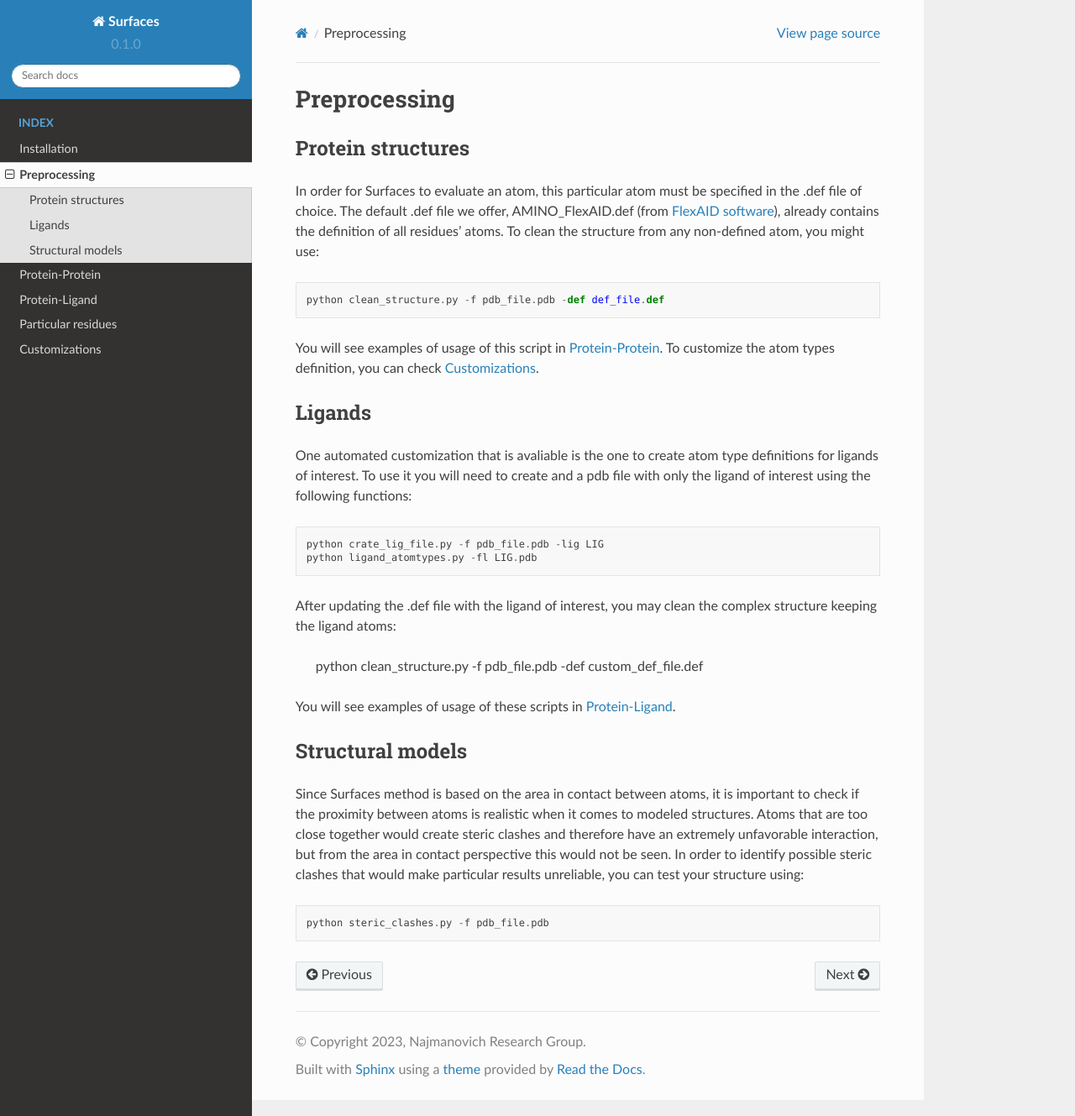
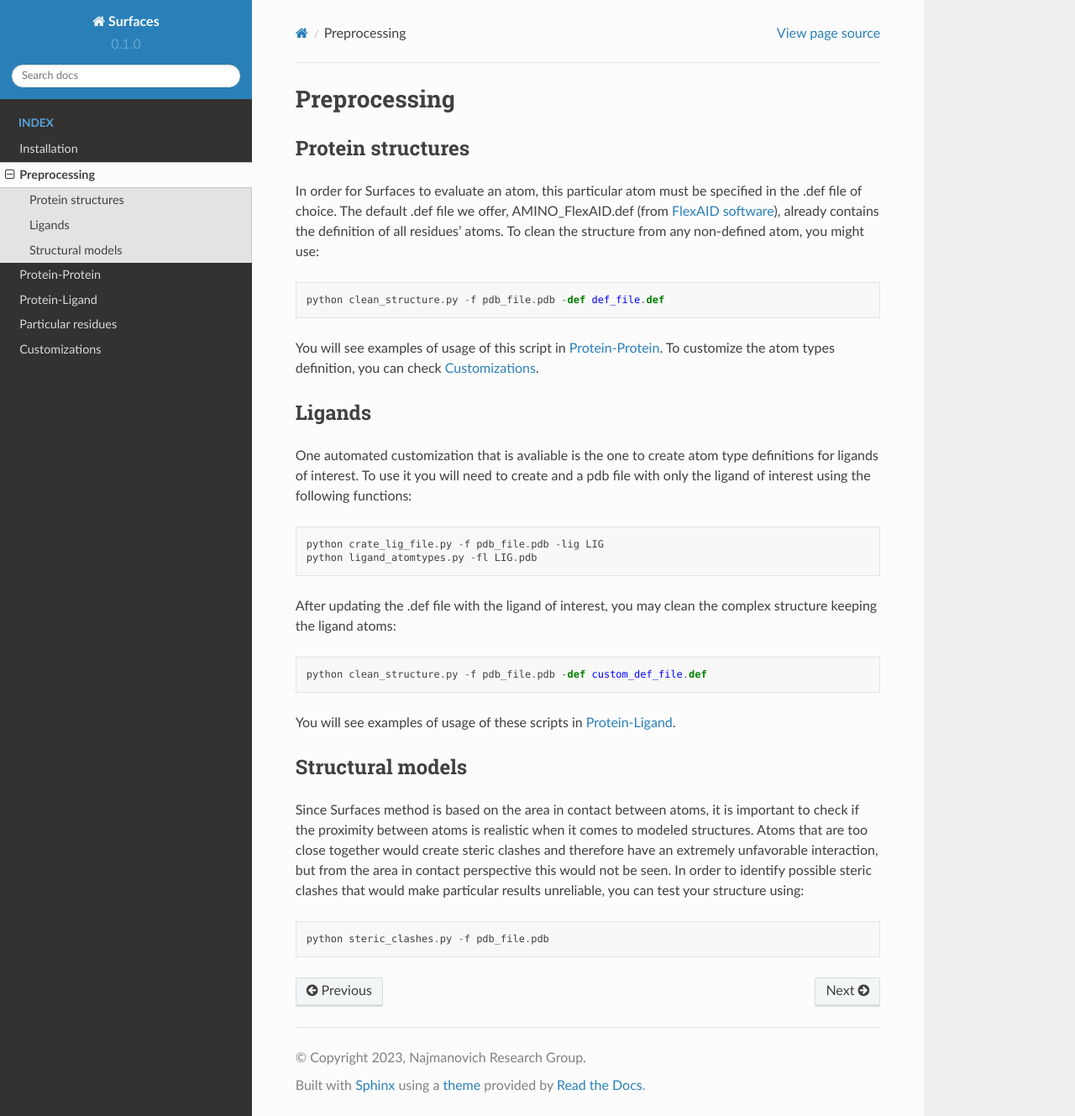
Before and after one commit to nataliateruel/Surfaces_tutorial, a Sphinx documentation site: the page built from docs/source/Preprocessing.rst, in a window 1280 px wide and 1329 px high. Shown: the whole window at 84% size. Built offline with Sphinx 7.4.7 and the Read the Docs theme 2.0.0, drawn with Linux system fonts in a browser that asks for light colours.

```diff
--- a/docs/source/Preprocessing.rst
+++ b/docs/source/Preprocessing.rst
@@ -18,7 +18,7 @@ One automated customization that is avaliable is the one to create atom type def
    python crate_lig_file.py -f pdb_file.pdb -lig LIG
    python ligand_atomtypes.py -fl LIG.pdb
 
-After updating the .def file with the ligand of interest, you may clean the complex structure keeping the ligand atoms:
+After updating the .def file with the ligand of interest, you may clean the complex structure keeping the ligand atoms::
 
    python clean_structure.py -f pdb_file.pdb -def custom_def_file.def
 
```
